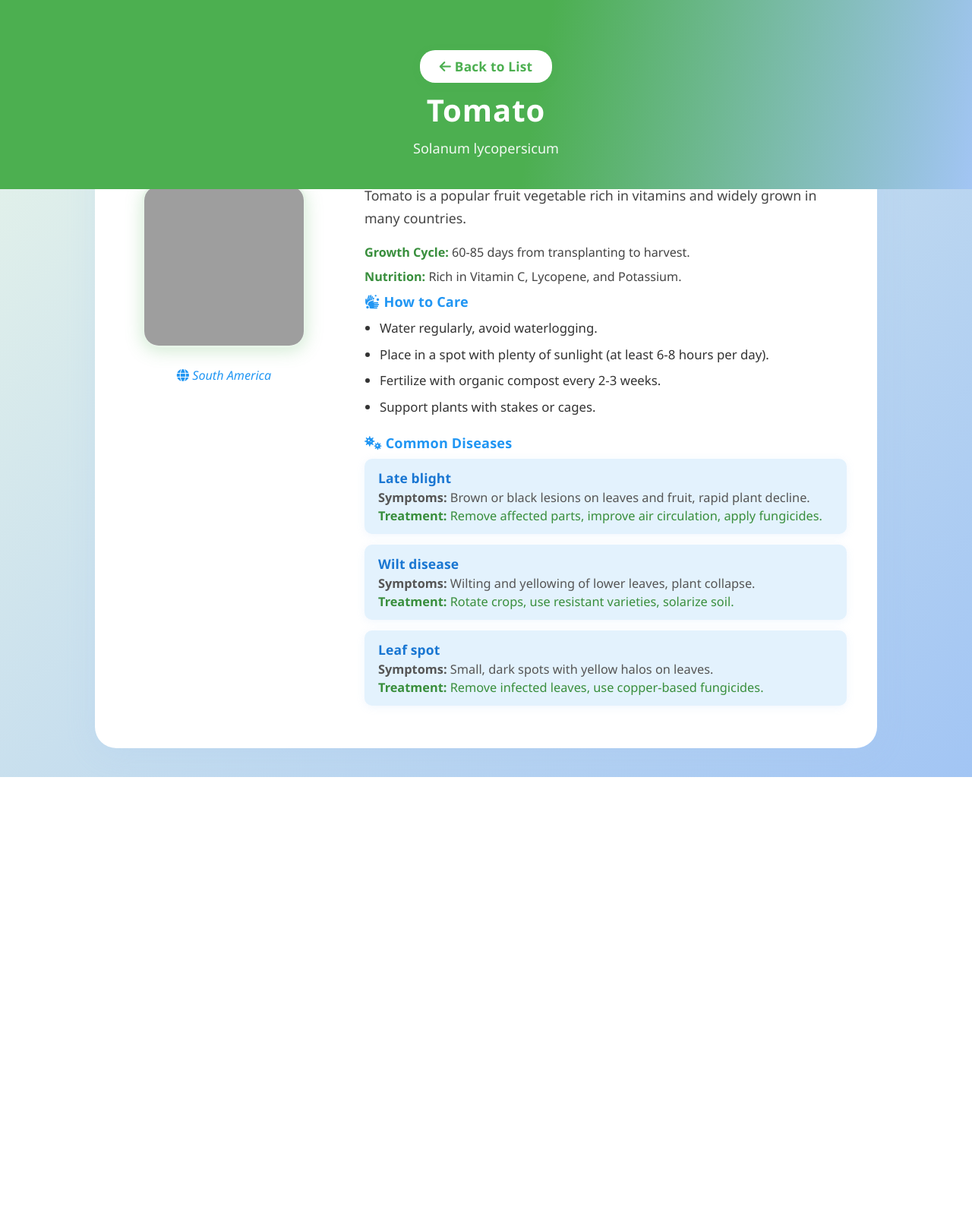
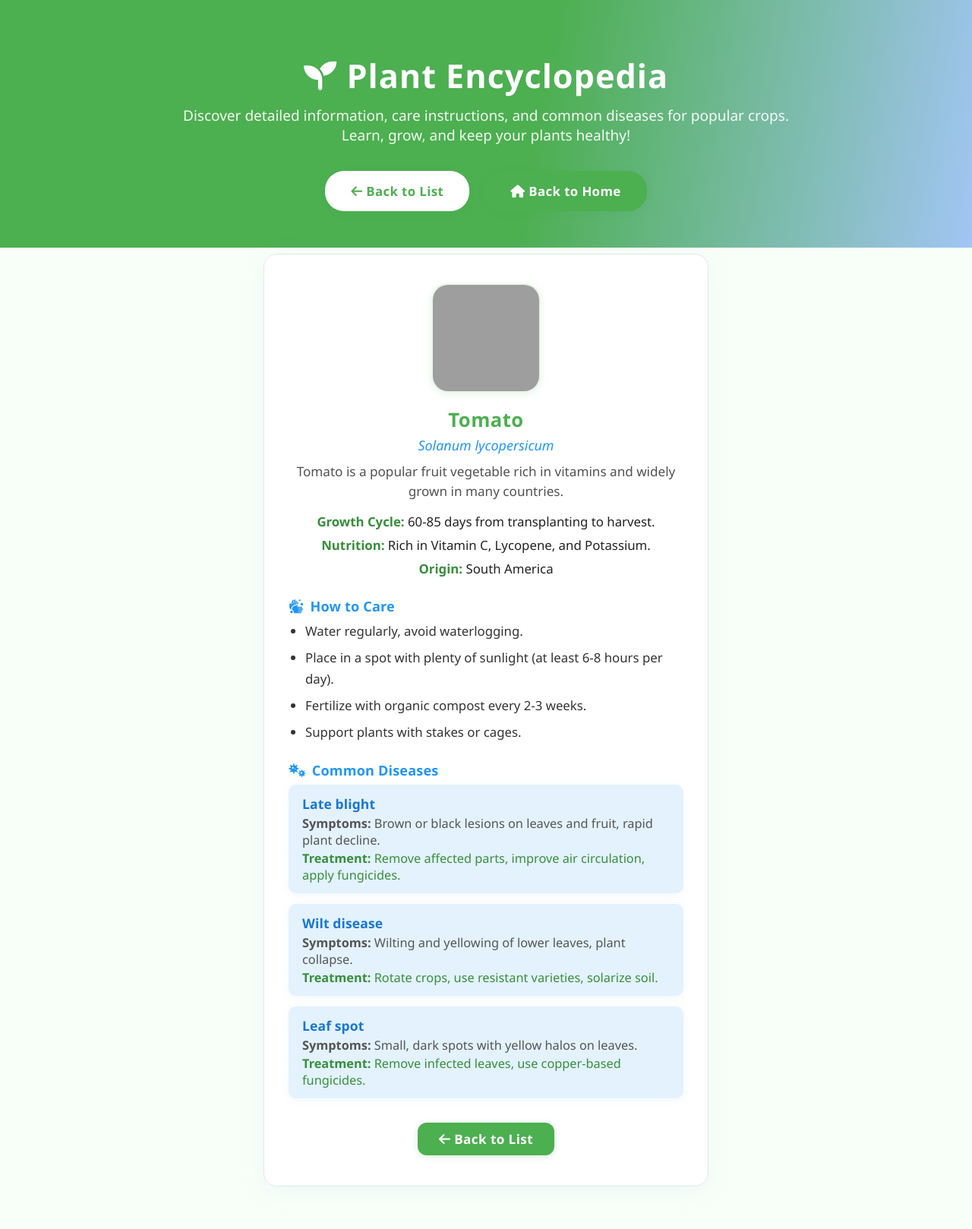
Before and after one commit to hienluong05/Plant_Hospital, a Flask app: page /plants/tomato in a window 1280 px wide. Shown: the whole page at 76% size. Before the commit the page ends 1023 px from the top, so only its background shows below. Run offline with Flask 3, Linux system fonts and the light colour scheme; parts of the project's set-up code (start-up, migrations or seed data) failed here and were passed over; grey boxes are pictures that could not be loaded.

Commit message:
Make detail page more eyecatching

```diff
--- a/MyAI/App/flaskr/templates/plants/detail.html
+++ b/MyAI/App/flaskr/templates/plants/detail.html
@@ -3,7 +3,7 @@
   <head>
     <meta charset="UTF-8" />
     <meta name="viewport" content="width=device-width, initial-scale=1.0" />
-    <title>{{ plant.name }} - Plant Encyclopedia</title>
+    <title>{{ plant.name }} - Plant Details</title>
     <link
       rel="stylesheet"
       href="https://cdnjs.cloudflare.com/ajax/libs/font-awesome/6.0.0-beta3/css/all.min.css"
@@ -15,113 +15,137 @@
         margin: 0;
         color: #222;
       }
-      .hero-detail {
+      .hero {
         background: linear-gradient(100deg, #4caf50 55%, #a2c5f4 100%);
         color: #fff;
-        padding: 66px 0 30px 0;
+        padding: 70px 0 48px 0;
         text-align: center;
         position: relative;
         overflow: hidden;
       }
       .hero-title {
-        font-size: 2.5rem;
+        font-size: 2.7rem;
         font-weight: 700;
-        margin-bottom: 11px;
+        margin-bottom: 10px;
         letter-spacing: 1px;
       }
       .hero-desc {
-        font-size: 1.13rem;
-        margin-bottom: 12px;
+        font-size: 1.19rem;
+        margin-bottom: 34px;
         opacity: 0.93;
       }
-      .back-btn {
+      .hero-btns {
+        margin-top: 10px;
+      }
+      .hero-btn {
         display: inline-block;
         background: #fff;
         color: #4caf50;
-        border-radius: 20px;
-        padding: 10px 26px;
+        border-radius: 25px;
+        padding: 15px 34px;
+        margin: 0 8px;
         font-weight: bold;
-        font-size: 1.08rem;
-        letter-spacing: 0.2px;
+        font-size: 1.05rem;
+        letter-spacing: 0.4px;
         border: none;
-        box-shadow: 0 2px 10px #4caf5040;
+        box-shadow: 0 2px 10px #4caf5030;
         transition: background 0.18s, color 0.18s;
         cursor: pointer;
         text-decoration: none;
-        margin-bottom: 8px;
       }
-      .back-btn:hover {
+      .hero-btn:hover {
         background: #2196f3;
         color: #fff;
       }
       .plant-detail-section {
-        max-width: 950px;
-        margin: -55px auto 38px auto;
+        background: #f8fff8;
+        margin-top: -50px;
+        border-radius: 35px 35px 0 0;
+        box-shadow: 0 -2px 22px rgba(76, 175, 80, 0.06);
+        padding: 58px 0 56px 0;
+        min-height: 60vh;
+        display: flex;
+        justify-content: center;
+      }
+      .plant-card-detail {
         background: #fff;
-        border-radius: 28px;
-        box-shadow: 0 6px 38px #a2c5f430;
-        padding: 48px 40px 36px 40px;
+        border-radius: 18px;
+        box-shadow: 0 5px 28px #a2c5f425;
+        padding: 38px 32px 32px 32px;
         display: flex;
-        gap: 55px;
-        align-items: flex-start;
-        flex-wrap: wrap;
+        flex-direction: column;
+        align-items: center;
+        max-width: 520px;
+        width: 100%;
+        margin: 0 auto;
+        border: 1.5px solid #e0ebe8;
+        position: relative;
+        overflow: hidden;
       }
-      .plant-img-block {
-        flex-shrink: 0;
-        width: 260px;
+      .plant-card-detail img {
+        width: 140px;
+        height: 140px;
+        object-fit: cover;
+        border-radius: 22px;
+        margin-bottom: 18px;
+        background: #f7faf7;
+        box-shadow: 0 2px 11px #4caf5020;
+        border: 2.5px solid #e8f5e9;
+        transition: filter 0.2s;
+      }
+      .plant-card-detail h3 {
+        margin: 0 0 4px 0;
+        color: #4caf50;
+        font-size: 1.6rem;
+        font-weight: 700;
+        letter-spacing: 0.5px;
+      }
+      .plant-card-detail .plant-sci {
+        color: #2196f3;
+        font-size: 1.12rem;
+        font-style: italic;
+        margin-bottom: 10px;
+      }
+      .plant-card-detail .plant-desc {
+        color: #444;
+        margin-bottom: 16px;
+        min-height: 40px;
+        font-size: 1.07rem;
+        line-height: 1.5;
+        text-align: center;
+        opacity: 0.93;
+      }
+      .plant-attr {
+        color: #222;
+        font-size: 1.05rem;
+        margin-bottom: 8px;
         text-align: center;
       }
-      .plant-img-block img {
-        width: 210px;
-        height: 210px;
-        border-radius: 22px;
-        object-fit: cover;
-        box-shadow: 0 4px 22px #4caf5040;
-        border: 3px solid #e8f5e9;
-        background: #fcfcfc;
-        margin-bottom: 16px;
-      }
-      .plant-img-block .plant-origin {
-        margin-top: 4px;
-        color: #2196f3;
-        font-size: 1.01rem;
-        font-style: italic;
-      }
-      .plant-info-block {
-        flex: 1 1 350px;
-        min-width: 0;
-      }
-      .plant-info-block .plant-desc {
-        color: #444;
-        font-size: 1.11rem;
-        margin-bottom: 19px;
-        line-height: 1.7;
-      }
-      .plant-info-block .plant-attr {
-        margin-bottom: 10px;
-        color: #444;
-        font-size: 1.01rem;
-      }
-      .plant-info-block .plant-attr strong {
+      .plant-attr strong {
         color: #388e3c;
         font-weight: 600;
       }
       .info-group {
-        margin-bottom: 20px;
+        margin-top: 18px;
+        width: 100%;
       }
       .info-title {
         color: #2196f3;
         font-weight: 700;
         font-size: 1.13rem;
-        margin-bottom: 9px;
+        margin-bottom: 7px;
         letter-spacing: 0.17px;
+        display: flex;
+        align-items: center;
+        gap: 8px;
       }
       .info-list {
-        margin: 0 0 0 20px;
+        margin: 0 0 0 22px;
         padding: 0;
         color: #333;
         line-height: 1.7;
         font-size: 1.05rem;
+        text-align: left;
       }
       .info-list li {
         margin-bottom: 6px;
@@ -149,64 +173,95 @@
         color: #388e3c;
         font-size: 1.02em;
       }
-      @media (max-width: 900px) {
-        .plant-detail-section {
-          flex-direction: column;
-          gap: 27px;
-          padding: 19px 7vw 19px 7vw;
-        }
-        .plant-img-block {
-          width: 100%;
-          margin: 0 auto;
-        }
-        .plant-img-block img {
-          width: 140px;
-          height: 140px;
-        }
+      .detail-back-btn {
+        margin-top: 18px;
+        background: #4caf50;
+        color: #fff;
+        border: none;
+        border-radius: 12px;
+        padding: 10px 28px;
+        font-weight: 600;
+        font-size: 1.07rem;
+        text-decoration: none;
+        transition: background 0.2s, box-shadow 0.2s;
+        box-shadow: 0 2px 10px #4caf5030;
+        display: inline-block;
+        letter-spacing: 0.4px;
+        margin-bottom: 8px;
       }
-      @media (max-width: 540px) {
-        .hero-title {
-          font-size: 1.35rem;
+      .detail-back-btn:hover {
+        background: #2196f3;
+        color: #fff;
+      }
+      @media (max-width: 700px) {
+        .hero {
+          padding: 30px 0 18px 0;
         }
         .plant-detail-section {
-          border-radius: 0;
-          padding: 4vw 0;
+          padding: 22px 0 28px 0;
+          border-radius: 12px;
         }
-        .plant-img-block img {
+        .plant-card-detail {
+          padding: 14px 5vw 18px 5vw;
+          border-radius: 12px;
+          min-width: 0;
+        }
+        .plant-card-detail img {
           width: 90px;
           height: 90px;
+        }
+        .info-list {
+          margin-left: 12px;
         }
       }
     </style>
   </head>
   <body>
     <!-- Hero Section -->
-    <div class="hero-detail">
-      <a href="{{ url_for('plant_list') }}" class="back-btn">
-        <i class="fas fa-arrow-left"></i> Back to List
-      </a>
-      <div class="hero-title">{{ plant.name }}</div>
-      <div class="hero-desc">{{ plant.scientific_name }}</div>
-    </div>
+    <section class="hero">
+      <div class="hero-title">
+        <i class="fas fa-seedling"></i> Plant Encyclopedia
+      </div>
+      <div class="hero-desc">
+        Discover detailed information, care instructions, and common diseases
+        for popular crops.<br />
+        Learn, grow, and keep your plants healthy!
+      </div>
+      <div class="hero-btns">
+        <a href="{{ url_for('plant_list') }}" class="hero-btn"
+          ><i class="fas fa-arrow-left"></i> Back to List</a
+        >
+        <a
+          href="{{ url_for('home') }}"
+          class="hero-btn"
+          style="background: #4caf50; color: #fff"
+          ><i class="fas fa-home"></i> Back to Home</a
+        >
+      </div>
+    </section>
     <!-- Detail Section -->
-    <div class="plant-detail-section">
-      <div class="plant-img-block">
+    <section class="plant-detail-section">
+      <div class="plant-card-detail">
         <img
           src="{{ url_for('static', filename=plant.image) }}"
           alt="{{ plant.name }}"
         />
-        <div class="plant-origin">
-          <i class="fas fa-globe"></i> {{ plant.origin }}
-        </div>
-      </div>
-      <div class="plant-info-block">
+        <h3>{{ plant.name }}</h3>
+        <div class="plant-sci">{{ plant.scientific_name }}</div>
         <div class="plant-desc">{{ plant.description }}</div>
+        {% if plant.growth_cycle %}
         <div class="plant-attr">
           <strong>Growth Cycle:</strong> {{ plant.growth_cycle }}
         </div>
+        {% endif %} {% if plant.nutrition %}
         <div class="plant-attr">
           <strong>Nutrition:</strong> {{ plant.nutrition }}
         </div>
+        {% endif %} {% if plant.origin %}
+        <div class="plant-attr">
+          <strong>Origin:</strong> {{ plant.origin }}
+        </div>
+        {% endif %}
         <div class="info-group">
           <div class="info-title">
             <i class="fas fa-hands-wash"></i> How to Care
@@ -233,7 +288,10 @@
           </div>
           {% endfor %}
         </div>
+        <a href="{{ url_for('plant_list') }}" class="detail-back-btn"
+          ><i class="fas fa-arrow-left"></i> Back to List</a
+        >
       </div>
-    </div>
+    </section>
   </body>
 </html>
```
